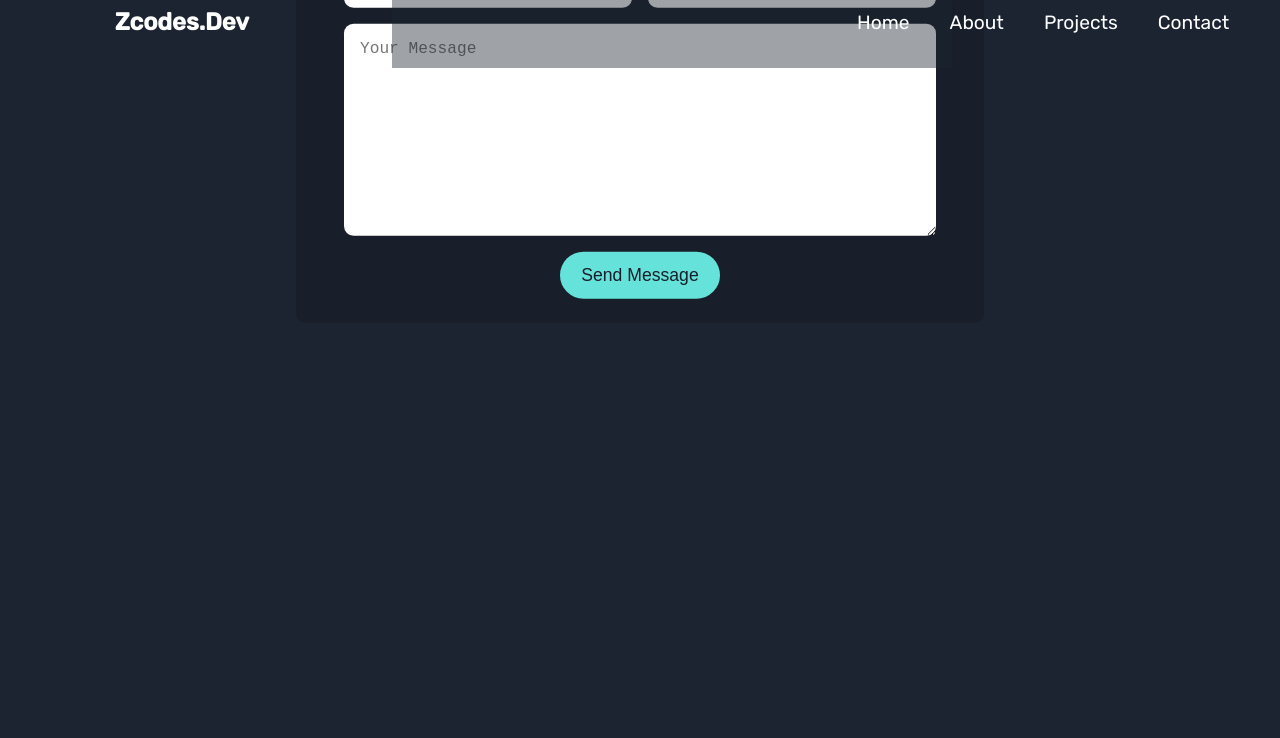
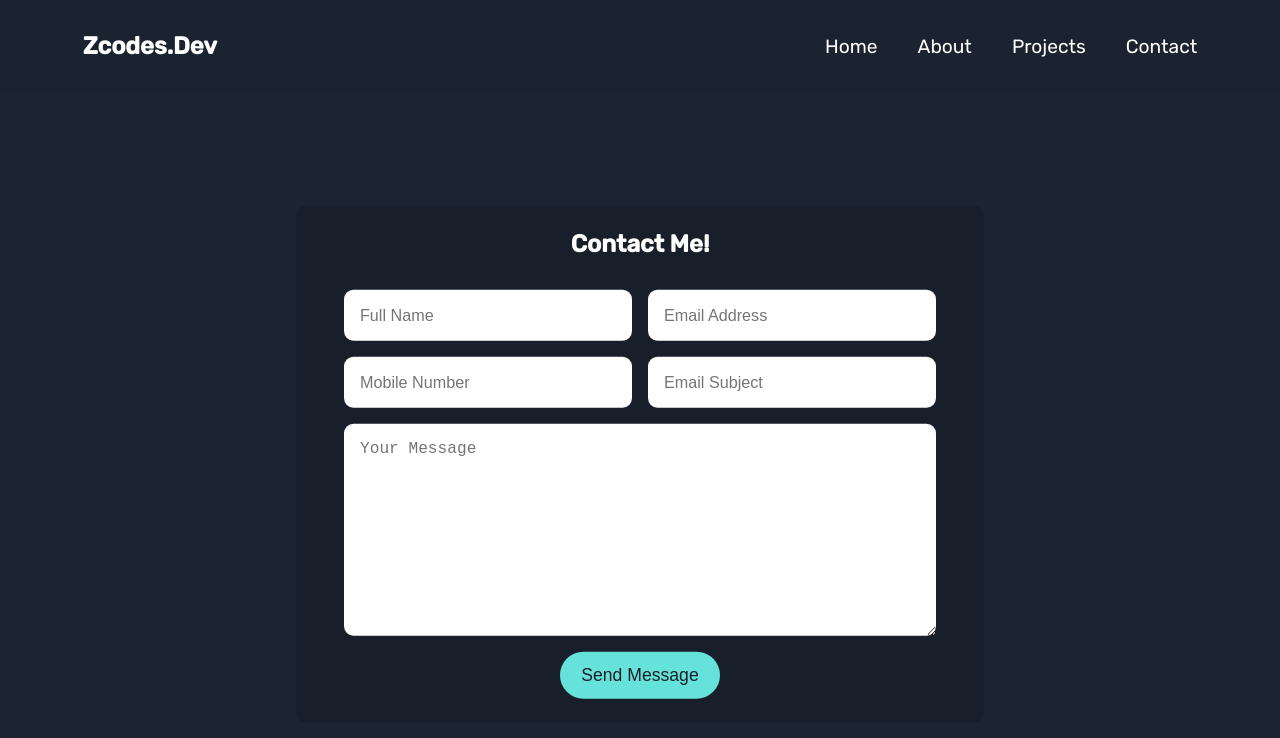
Before and after one commit to FawaleAyomide/Portfolio, a React (Create React App) app: page /contact in a window 1280 px wide. Shown: the top 738 px of the page. Built offline with nearby package versions, Linux system fonts and the light colour scheme.

Commit message:
style update

```diff
--- a/src/Section/Contact.js
+++ b/src/Section/Contact.js
@@ -3,7 +3,7 @@
 
 const Contact = () => {
   return (
-    <div className='contact-cont'>
+    <div className='contact-container'>
       <Nav/>
       <section class="contact" id="contact">
       <h2 class="heading">Contact <span>Me!</span></h2>
--- a/src/style/index.css
+++ b/src/style/index.css
@@ -252,15 +252,13 @@
   align-items: center;
   flex-direction: column;
   margin-top: 4rem;
-  margin-bottom: 4rem;
-  background-color: var(--Light-Red-error);
   background-color: var(--Dark-Blue-main-bg);
   width: 43rem;
   position: absolute;
   top: 50%;
   left: 50%;
   transform: translate(-50%, -50%);
-  padding: 1.5rem 3rem;
+  padding: 1.5rem 0;
   gap: 2rem;
   border-radius: .6rem;
 }
```
